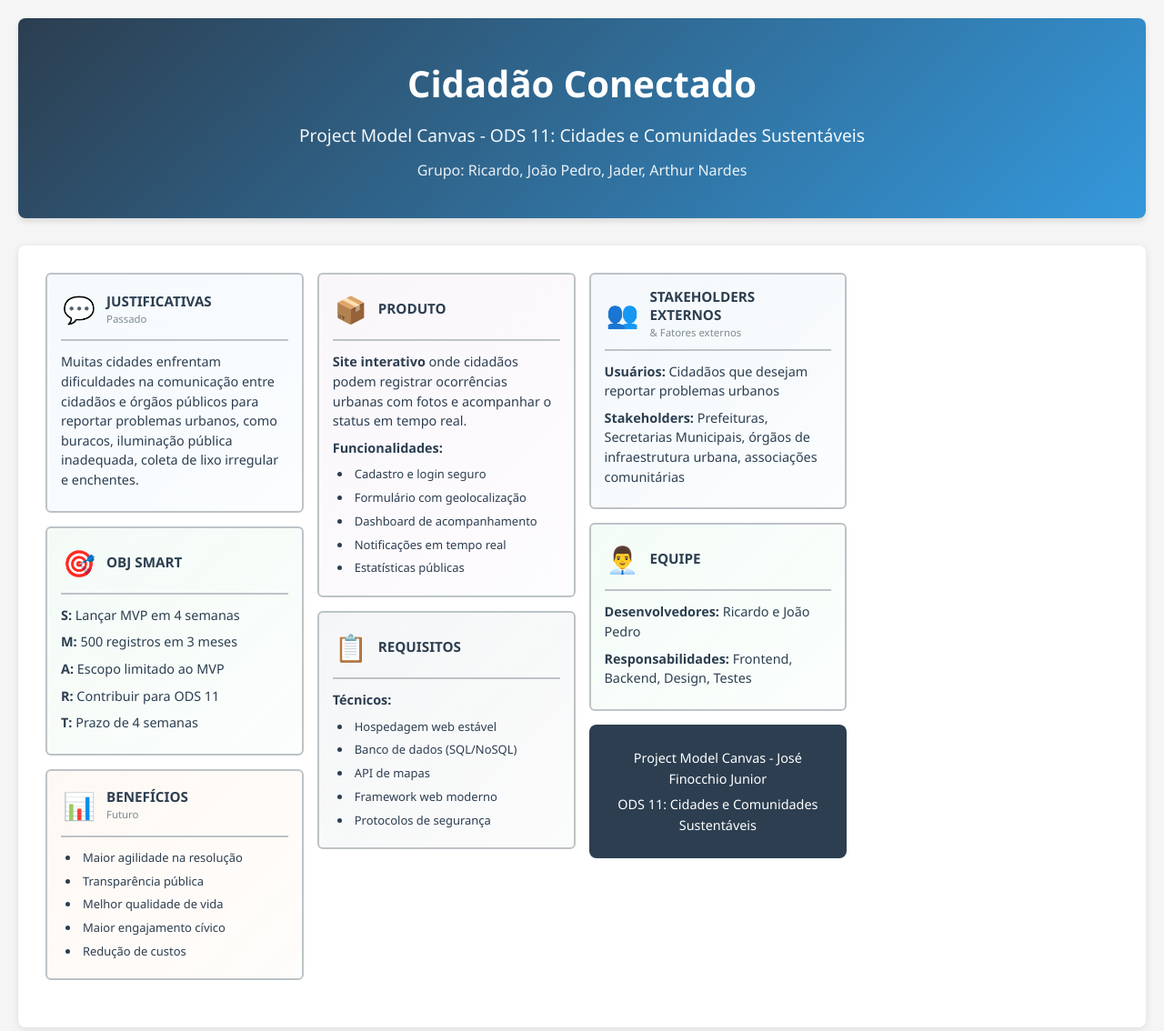
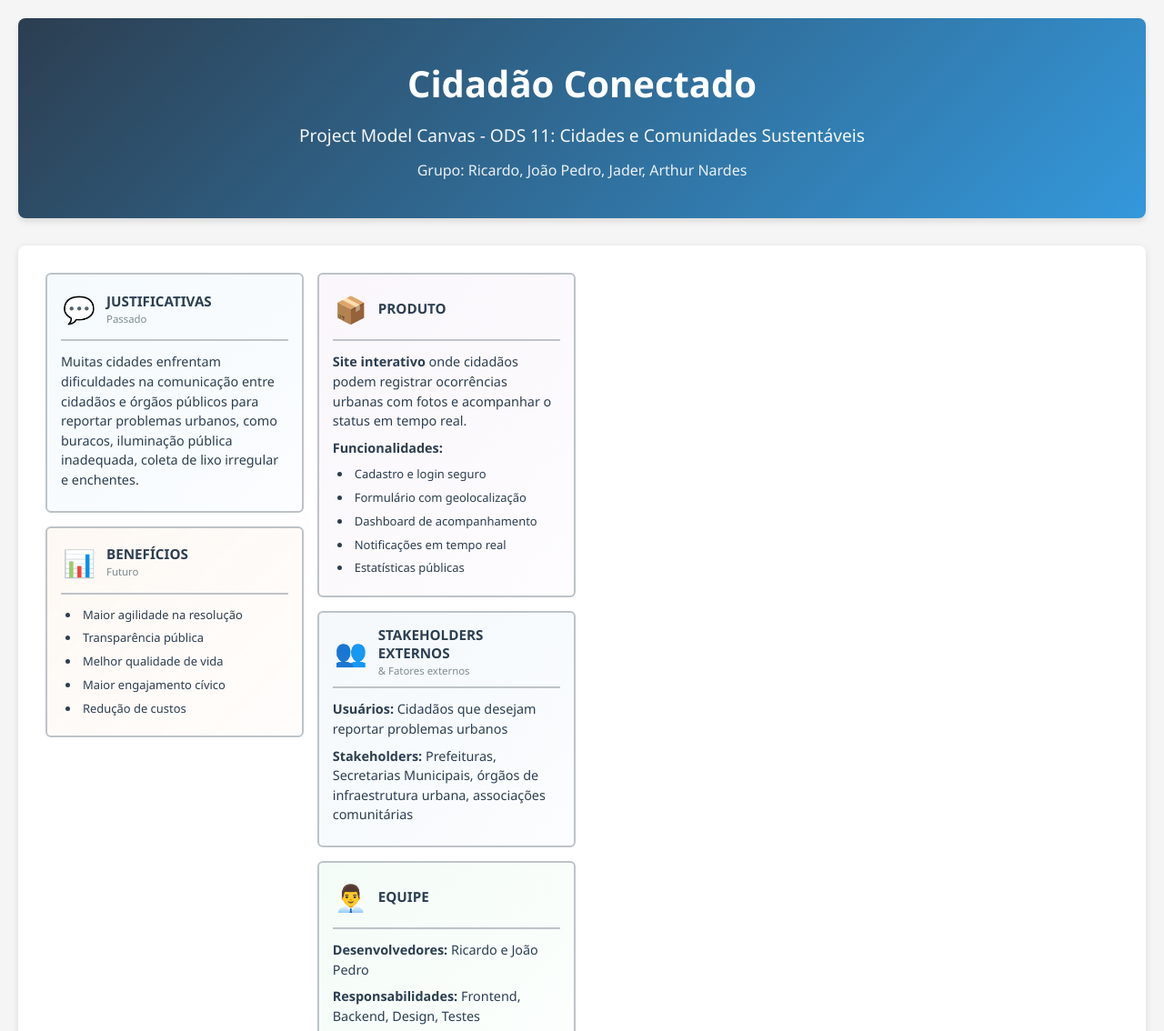
Before and after one commit to Rybarck/cidadao-conectado-pmc, a website: page index.html in a window 1280 px wide. Shown: the top 1134 px of the page at 91% size. Drawn offline with Linux system fonts and the light colour scheme.

Commit message:
Remove OBJ SMART and REQUISITOS sections
Removed the OBJ SMART and REQUISITOS sections from the HTML.

```diff
--- a/index.html
+++ b/index.html
@@ -29,20 +29,6 @@
                         </div>
                         <div class="box-content">
                             <p>Muitas cidades enfrentam dificuldades na comunicação entre cidadãos e órgãos públicos para reportar problemas urbanos, como buracos, iluminação pública inadequada, coleta de lixo irregular e enchentes.</p>
-                        </div>
-                    </div>
-
-                    <div class="box obj-smart">
-                        <div class="box-header">
-                            <span class="icon">🎯</span>
-                            <h3>OBJ SMART</h3>
-                        </div>
-                        <div class="box-content">
-                            <p><strong>S:</strong> Lançar MVP em 4 semanas</p>
-                            <p><strong>M:</strong> 500 registros em 3 meses</p>
-                            <p><strong>A:</strong> Escopo limitado ao MVP</p>
-                            <p><strong>R:</strong> Contribuir para ODS 11</p>
-                            <p><strong>T:</strong> Prazo de 4 semanas</p>
                         </div>
                     </div>
 
@@ -83,24 +69,6 @@
                         </div>
                     </div>
 
-                    <div class="box requisitos">
-                        <div class="box-header">
-                            <span class="icon">📋</span>
-                            <h3>REQUISITOS</h3>
-                        </div>
-                        <div class="box-content">
-                            <p><strong>Técnicos:</strong></p>
-                            <ul>
-                                <li>Hospedagem web estável</li>
-                                <li>Banco de dados (SQL/NoSQL)</li>
-                                <li>API de mapas</li>
-                                <li>Framework web moderno</li>
-                                <li>Protocolos de segurança</li>
-                            </ul>
-                        </div>
-                    </div>
-                </div>
-
                 <!-- Center-Right Column (PITCH - Continuação) -->
                 <div class="section pitch-right-section">
                     <div class="box stakeholders">
```
